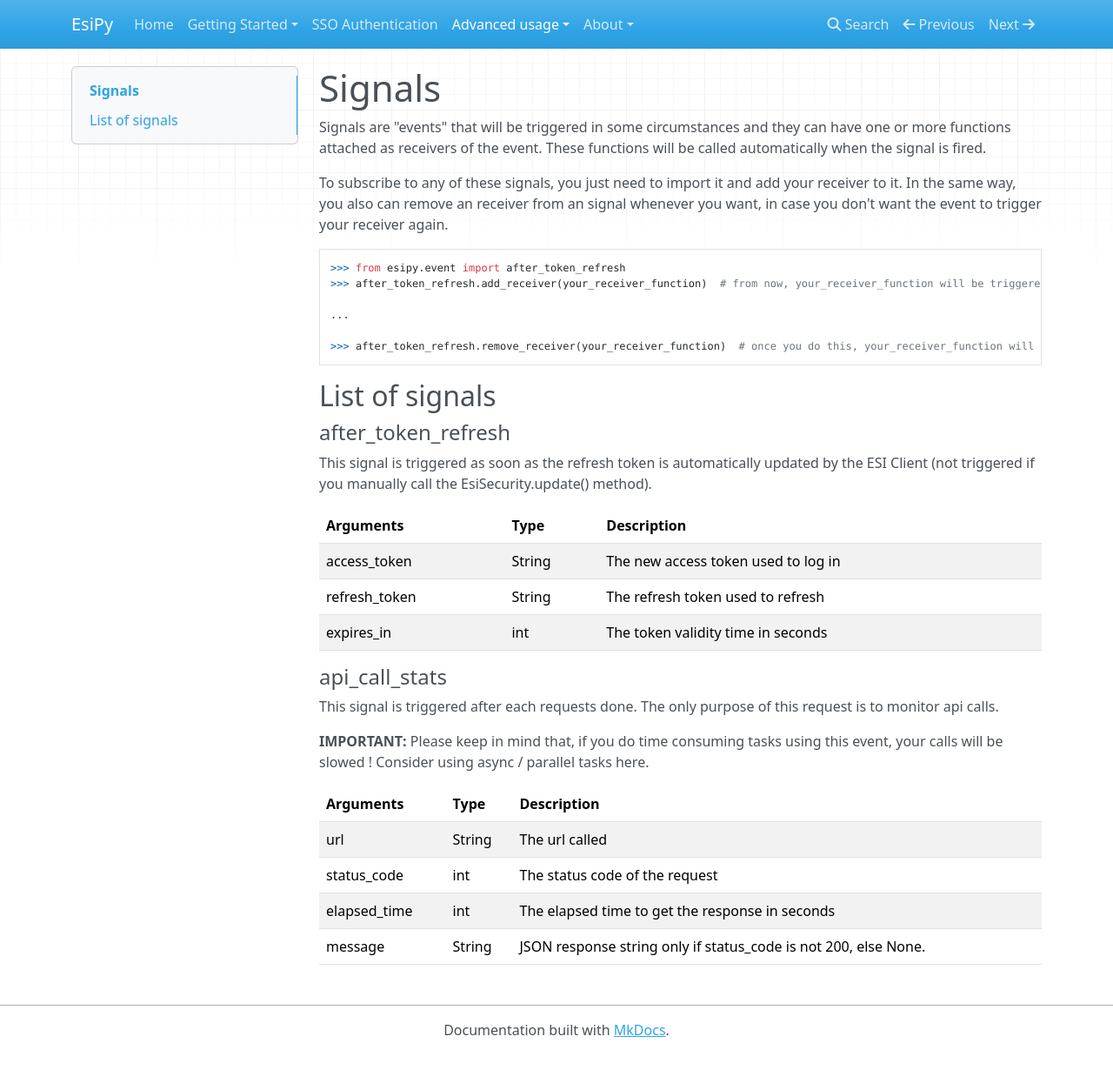
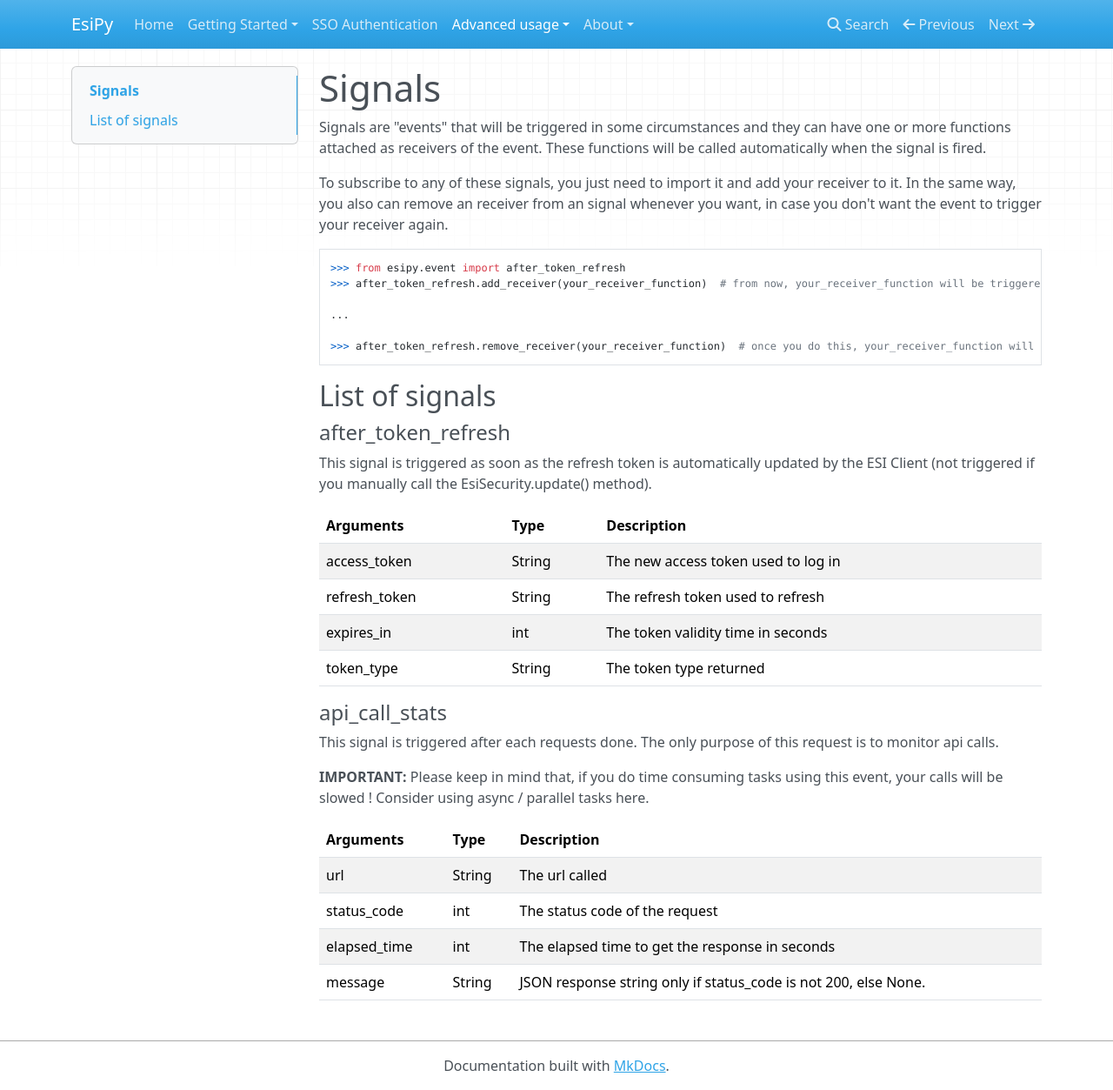
Before and after one commit to Kyria/EsiPy, an MkDocs documentation site: the page built from docs/advance/signals.md, in a window 1280 px wide and 1253 px high. Shown: the whole window at 87% size. Built offline with MkDocs 1.6.1, drawn with Linux system fonts in a browser that asks for light colours; nearby versions of some CDN libraries; old or Windows-style settings are respelled for this version of MkDocs.

Commit message:
[docs] Add missing field in after_token_refresh signal

````diff
--- a/docs/advance/signals.md
+++ b/docs/advance/signals.md
@@ -16,7 +16,6 @@ To subscribe to any of these signals, you just need to import it and add your re
 ```
 
 
-
 ## List of signals
 ####__after_token_refresh__
 
@@ -27,6 +26,7 @@ Arguments | Type | Description
 access_token | String | The new access token used to log in
 refresh_token | String | The refresh token used to refresh
 expires_in | int | The token validity time in seconds
+token_type | String | The token type returned
 
 ####__api_call_stats__
 
````
